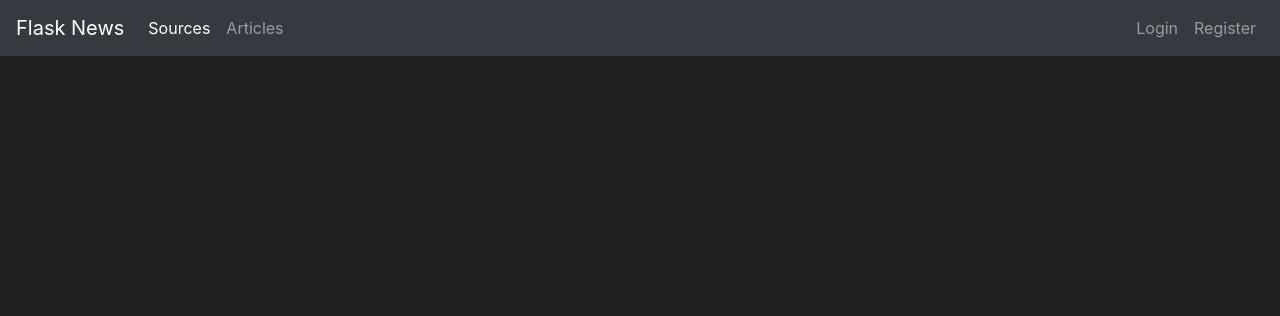
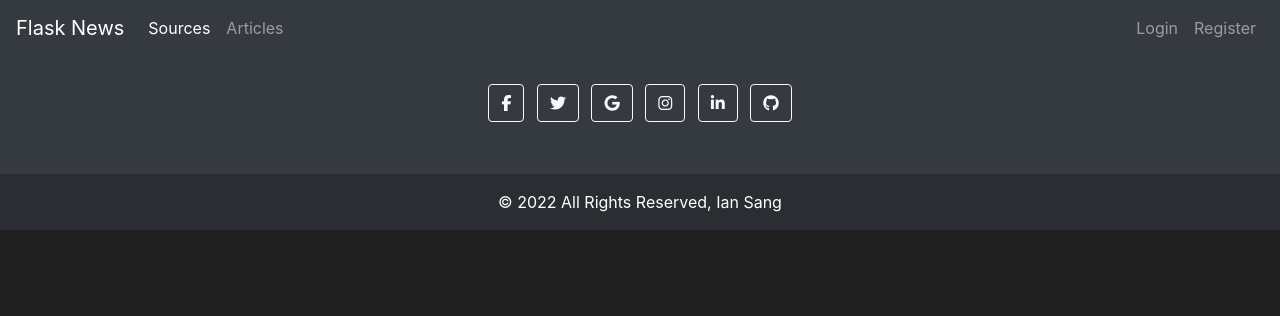
Before and after one commit to IanoSang/News-API, a Flask app: template app/templates/base.html in a window 1280 px wide. Shown: the top 316 px of the page. Run offline with Flask 2, Linux system fonts and the light colour scheme; the template is opened without the code that fills it, so the values that code supplies are empty; some libraries are stand-ins or nearby versions.

Commit message:
feat: footer- adds a page footer to the base file

```diff
--- a/app/templates/base.html
+++ b/app/templates/base.html
@@ -7,7 +7,7 @@
     <meta http-equiv="X-UA-Compatible" content="ie=edge">
     <link rel="stylesheet" href="https://cdn.jsdelivr.net/npm/bootstrap@4.5.3/dist/css/bootstrap.min.css" integrity="sha384-TX8t27EcRE3e/ihU7zmQxVncDAy5uIKz4rEkgIXeMed4M0jlfIDPvg6uqKI2xXr2" crossorigin="anonymous">
     <link rel= "stylesheet" type= "text/css" href= "{{ url_for('static',filename='css/index.css') }}">
-
+    <script src="https://kit.fontawesome.com/beedd30ed5.js" crossorigin="anonymous"></script>
     <title>Document</title>
 </head>
 <body>
@@ -38,5 +38,32 @@
 {% block content %}
 
 {% endblock %}
+<footer class="bg-dark text-center text-white">
+    <div class="container p-4 pb-0">
+      <section class="mb-4">
+        <a class="btn btn-outline-light btn-floating m-1" href="#!" role="button"
+        ><i class="fab fa-facebook-f"></i
+        ></a>
+        <a class="btn btn-outline-light btn-floating m-1" href="#!" role="button"
+        ><i class="fab fa-twitter"></i
+        ></a>
+        <a class="btn btn-outline-light btn-floating m-1" href="#!" role="button"
+        ><i class="fab fa-google"></i
+        ></a>
+        <a class="btn btn-outline-light btn-floating m-1" href="#!" role="button"
+        ><i class="fab fa-instagram"></i
+        ></a>
+        <a class="btn btn-outline-light btn-floating m-1" href="#!" role="button"
+        ><i class="fab fa-linkedin-in"></i
+        ></a>
+        <a class="btn btn-outline-light btn-floating m-1" href="#!" role="button"
+        ><i class="fab fa-github"></i
+        ></a>
+      </section>
+    </div>
+    <div class="text-center p-3" style="background-color: rgba(0, 0, 0, 0.2);">
+      © 2022 All Rights Reserved, Ian Sang
+    </div>
+  </footer>
 </body>
 </html>
```
